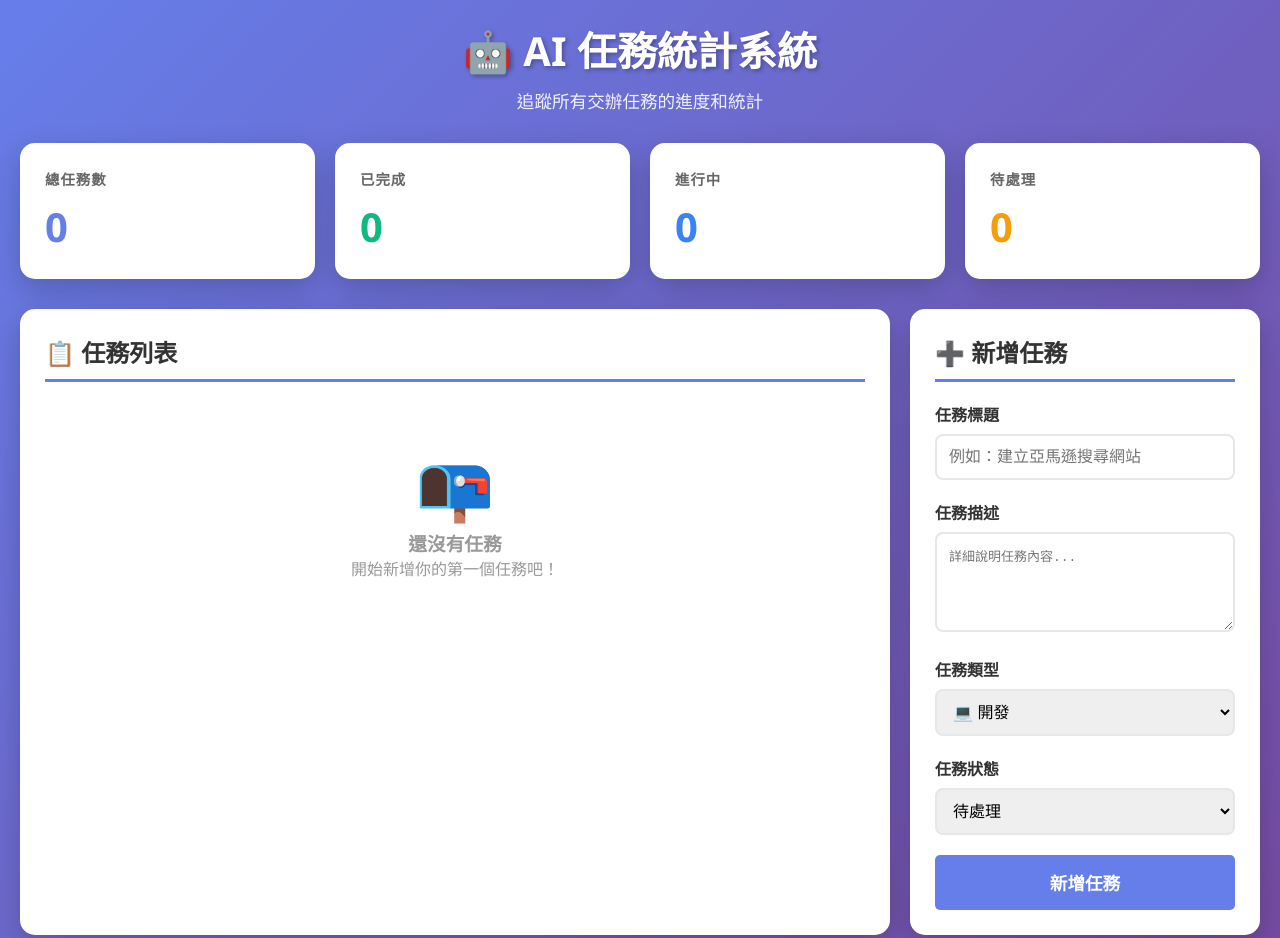
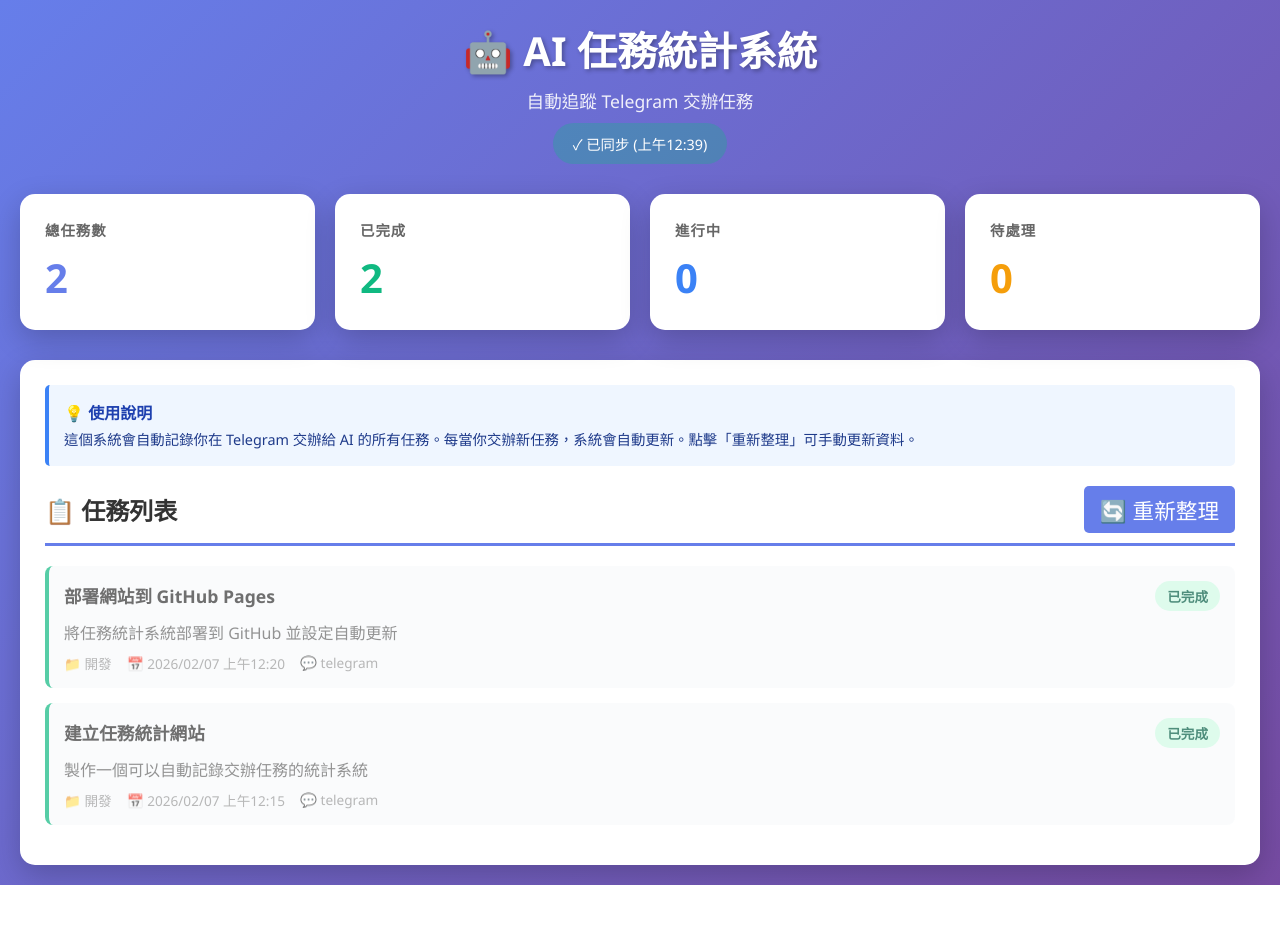
Before and after one commit to smilenccc/ai-task-tracker, a plain HTML site: page index.html in a window 1280 px wide. Shown: the top 938 px of the page. After the commit the page ends 885 px from the top, so only its background shows below. Drawn offline with Linux system fonts and the light colour scheme.

Commit message:
升級為自動同步系統 - 從 GitHub 讀取任務資料

```diff
--- a/index.html
+++ b/index.html
@@ -3,7 +3,7 @@
 <head>
     <meta charset="UTF-8">
     <meta name="viewport" content="width=device-width, initial-scale=1.0">
-    <title>AI 任務統計系統</title>
+    <title>AI 任務統計系統 - 即時同步</title>
     <style>
         * {
             margin: 0;
@@ -38,6 +38,24 @@
         header p {
             font-size: 1.1em;
             opacity: 0.9;
+        }
+
+        .sync-status {
+            background: rgba(255,255,255,0.2);
+            color: white;
+            padding: 10px 20px;
+            border-radius: 25px;
+            display: inline-block;
+            margin-top: 10px;
+            font-size: 0.9em;
+        }
+
+        .sync-status.syncing {
+            background: rgba(59, 130, 246, 0.3);
+        }
+
+        .sync-status.success {
+            background: rgba(16, 185, 129, 0.3);
         }
 
         .dashboard {
@@ -86,12 +104,6 @@
         }
 
         .main-content {
-            display: grid;
-            grid-template-columns: 1fr 350px;
-            gap: 20px;
-        }
-
-        .task-section, .add-task-section {
             background: white;
             border-radius: 15px;
             padding: 25px;
@@ -104,6 +116,25 @@
             color: #333;
             border-bottom: 3px solid #667eea;
             padding-bottom: 10px;
+            display: flex;
+            justify-content: space-between;
+            align-items: center;
+        }
+
+        .refresh-btn {
+            background: #667eea;
+            color: white;
+            border: none;
+            padding: 8px 16px;
+            border-radius: 5px;
+            cursor: pointer;
+            font-size: 0.9em;
+            transition: all 0.3s;
+        }
+
+        .refresh-btn:hover {
+            background: #5568d3;
+            transform: scale(1.05);
         }
 
         .task-item {
@@ -113,6 +144,18 @@
             margin-bottom: 15px;
             border-radius: 8px;
             transition: all 0.3s;
+            animation: slideIn 0.3s ease-out;
+        }
+
+        @keyframes slideIn {
+            from {
+                opacity: 0;
+                transform: translateX(-20px);
+            }
+            to {
+                opacity: 1;
+                transform: translateX(0);
+            }
         }
 
         .task-item:hover {
@@ -181,102 +224,62 @@
             color: #999;
         }
 
-        .task-actions {
-            margin-top: 10px;
-            display: flex;
-            gap: 10px;
+        .empty-state {
+            text-align: center;
+            padding: 60px 40px;
+            color: #999;
         }
 
-        .btn {
-            padding: 8px 15px;
-            border: none;
-            border-radius: 5px;
-            cursor: pointer;
-            font-size: 0.9em;
-            transition: all 0.3s;
-        }
-
-        .btn-complete {
-            background: #10b981;
-            color: white;
-        }
-
-        .btn-complete:hover {
-            background: #059669;
-        }
-
-        .btn-delete {
-            background: #ef4444;
-            color: white;
-        }
-
-        .btn-delete:hover {
-            background: #dc2626;
-        }
-
-        .form-group {
+        .empty-state .icon {
+            font-size: 4em;
             margin-bottom: 20px;
         }
 
-        .form-group label {
-            display: block;
-            margin-bottom: 8px;
-            font-weight: bold;
-            color: #333;
+        .loading {
+            text-align: center;
+            padding: 40px;
+            color: #667eea;
+            font-size: 1.2em;
         }
 
-        .form-group input,
-        .form-group textarea,
-        .form-group select {
-            width: 100%;
-            padding: 12px;
-            border: 2px solid #e5e7eb;
-            border-radius: 8px;
-            font-size: 1em;
-            transition: border 0.3s;
+        .loading::after {
+            content: '...';
+            animation: dots 1.5s steps(4, end) infinite;
         }
 
-        .form-group input:focus,
-        .form-group textarea:focus,
-        .form-group select:focus {
-            outline: none;
-            border-color: #667eea;
+        @keyframes dots {
+            0%, 20% { content: '.'; }
+            40% { content: '..'; }
+            60%, 100% { content: '...'; }
         }
 
-        .form-group textarea {
-            resize: vertical;
-            min-height: 100px;
+        .info-box {
+            background: #eff6ff;
+            border-left: 4px solid #3b82f6;
+            padding: 15px;
+            margin-bottom: 20px;
+            border-radius: 5px;
         }
 
-        .btn-submit {
-            width: 100%;
-            background: #667eea;
-            color: white;
-            padding: 15px;
-            font-size: 1.1em;
-            font-weight: bold;
+        .info-box h4 {
+            color: #1e40af;
+            margin-bottom: 5px;
         }
 
-        .btn-submit:hover {
-            background: #5568d3;
+        .info-box p {
+            color: #1e3a8a;
+            font-size: 0.9em;
+            line-height: 1.5;
         }
 
-        @media (max-width: 1024px) {
-            .main-content {
-                grid-template-columns: 1fr;
+        @media (max-width: 768px) {
+            header h1 {
+                font-size: 1.8em;
             }
-        }
 
-        .empty-state {
-            text-align: center;
-            padding: 40px;
-            color: #999;
-        }
-
-        .empty-state img {
-            width: 100px;
-            margin-bottom: 20px;
-            opacity: 0.5;
+            .dashboard {
+                grid-template-columns: repeat(2, 1fr);
+            }
         }
     </style>
 </head>
@@ -284,123 +287,91 @@
     <div class="container">
         <header>
             <h1>🤖 AI 任務統計系統</h1>
-            <p>追蹤所有交辦任務的進度和統計</p>
+            <p>自動追蹤 Telegram 交辦任務</p>
+            <div class="sync-status" id="syncStatus">
+                🔄 載入中...
+            </div>
         </header>
 
         <div class="dashboard">
             <div class="stat-card">
                 <h3>總任務數</h3>
-                <div class="number" id="totalTasks">0</div>
+                <div class="number" id="totalTasks">-</div>
             </div>
             <div class="stat-card completed">
                 <h3>已完成</h3>
-                <div class="number" id="completedTasks">0</div>
+                <div class="number" id="completedTasks">-</div>
             </div>
             <div class="stat-card in-progress">
                 <h3>進行中</h3>
-                <div class="number" id="inProgressTasks">0</div>
+                <div class="number" id="inProgressTasks">-</div>
             </div>
             <div class="stat-card pending">
                 <h3>待處理</h3>
-                <div class="number" id="pendingTasks">0</div>
+                <div class="number" id="pendingTasks">-</div>
             </div>
         </div>
 
         <div class="main-content">
-            <div class="task-section">
-                <h2 class="section-title">📋 任務列表</h2>
-                <div id="taskList"></div>
+            <div class="info-box">
+                <h4>💡 使用說明</h4>
+                <p>這個系統會自動記錄你在 Telegram 交辦給 AI 的所有任務。每當你交辦新任務，系統會自動更新。點擊「重新整理」可手動更新資料。</p>
             </div>
 
-            <div class="add-task-section">
-                <h2 class="section-title">➕ 新增任務</h2>
-                <form id="taskForm">
-                    <div class="form-group">
-                        <label for="taskTitle">任務標題</label>
-                        <input type="text" id="taskTitle" required placeholder="例如：建立亞馬遜搜尋網站">
-                    </div>
-                    <div class="form-group">
-                        <label for="taskDescription">任務描述</label>
-                        <textarea id="taskDescription" placeholder="詳細說明任務內容..."></textarea>
-                    </div>
-                    <div class="form-group">
-                        <label for="taskCategory">任務類型</label>
-                        <select id="taskCategory">
-                            <option value="開發">💻 開發</option>
-                            <option value="研究">🔍 研究</option>
-                            <option value="資料處理">📊 資料處理</option>
-                            <option value="設計">🎨 設計</option>
-                            <option value="其他">📦 其他</option>
-                        </select>
-                    </div>
-                    <div class="form-group">
-                        <label for="taskStatus">任務狀態</label>
-                        <select id="taskStatus">
-                            <option value="pending">待處理</option>
-                            <option value="in-progress">進行中</option>
-                            <option value="completed">已完成</option>
-                        </select>
-                    </div>
-                    <button type="submit" class="btn btn-submit">新增任務</button>
-                </form>
+            <h2 class="section-title">
+                📋 任務列表
+                <button class="refresh-btn" onclick="loadTasks()">🔄 重新整理</button>
+            </h2>
+            <div id="taskList">
+                <div class="loading">載入任務資料中</div>
             </div>
         </div>
     </div>
 
     <script>
-        // 任務管理系統
-        class TaskTracker {
+        // 任務管理系統 - 從 GitHub 讀取
+        class TaskTrackerSync {
             constructor() {
-                this.tasks = this.loadTasks();
+                this.tasks = [];
+                this.dataUrl = 'tasks.json';
                 this.init();
             }
 
-            init() {
-                this.renderTasks();
-                this.updateStats();
-                this.setupEventListeners();
+            async init() {
+                await this.loadTasks();
+                // 每 30 秒自動重新整理
+                setInterval(() => this.loadTasks(), 30000);
             }
 
-            loadTasks() {
-                const saved = localStorage.getItem('aiTasks');
-                return saved ? JSON.parse(saved) : [];
-            }
+            async loadTasks() {
+                try {
+                    this.updateSyncStatus('syncing', '🔄 同步中...');
 
-            saveTasks() {
-                localStorage.setItem('aiTasks', JSON.stringify(this.tasks));
-            }
+                    // 加上時間戳避免快取
+                    const response = await fetch(`${this.dataUrl}?t=${Date.now()}`);
 
-            addTask(task) {
-                const newTask = {
-                    id: Date.now(),
-                    ...task,
-                    createdAt: new Date().toISOString(),
-                    updatedAt: new Date().toISOString()
-                };
-                this.tasks.unshift(newTask);
-                this.saveTasks();
-                this.renderTasks();
-                this.updateStats();
-            }
+                    if (!response.ok) {
+                        throw new Error('無法載入資料');
+                    }
 
-            deleteTask(id) {
-                if (confirm('確定要刪除這個任務嗎？')) {
-                    this.tasks = this.tasks.filter(task => task.id !== id);
-                    this.saveTasks();
+                    const data = await response.json();
+                    this.tasks = data.tasks || [];
+
                     this.renderTasks();
                     this.updateStats();
+                    this.updateSyncStatus('success', `✓ 已同步 (${this.formatTime(data.lastUpdated)})`);
+
+                } catch (error) {
+                    console.error('載入任務失敗:', error);
+                    this.updateSyncStatus('error', '⚠️ 同步失敗');
+                    this.showError();
                 }
             }
 
-            updateTaskStatus(id, status) {
-                const task = this.tasks.find(t => t.id === id);
-                if (task) {
-                    task.status = status;
-                    task.updatedAt = new Date().toISOString();
-                    this.saveTasks();
-                    this.renderTasks();
-                    this.updateStats();
-                }
+            updateSyncStatus(status, text) {
+                const statusEl = document.getElementById('syncStatus');
+                statusEl.textContent = text;
+                statusEl.className = `sync-status ${status}`;
             }
 
             renderTasks() {
@@ -409,15 +380,20 @@
                 if (this.tasks.length === 0) {
                     taskList.innerHTML = `
                         <div class="empty-state">
-                            <div style="font-size: 4em;">📭</div>
-                            <h3>還沒有任務</h3>
-                            <p>開始新增你的第一個任務吧！</p>
+                            <div class="icon">📭</div>
+                            <h3>還沒有任務記錄</h3>
+                            <p>當你在 Telegram 交辦任務給 AI 時，任務會自動出現在這裡</p>
                         </div>
                     `;
                     return;
                 }
 
-                taskList.innerHTML = this.tasks.map(task => `
+                // 按時間排序（最新在前）
+                const sortedTasks = [...this.tasks].sort((a, b) =>
+                    new Date(b.createdAt) - new Date(a.createdAt)
+                );
+
+                taskList.innerHTML = sortedTasks.map(task => `
                     <div class="task-item ${task.status}">
                         <div class="task-header">
                             <div class="task-title">${this.escapeHtml(task.title)}</div>
@@ -429,11 +405,7 @@
                         <div class="task-meta">
                             <span>📁 ${task.category}</span>
                             <span>📅 ${this.formatDate(task.createdAt)}</span>
-                        </div>
-                        <div class="task-actions">
-                            ${task.status !== 'completed' ?
-                                `<button class="btn btn-complete" onclick="tracker.updateTaskStatus(${task.id}, 'completed')">✓ 完成</button>` : ''}
-                            <button class="btn btn-delete" onclick="tracker.deleteTask(${task.id})">🗑️ 刪除</button>
+                            <span>💬 ${task.source}</span>
                         </div>
                     </div>
                 `).join('');
@@ -449,20 +421,15 @@
                     this.tasks.filter(t => t.status === 'pending').length;
             }
 
-            setupEventListeners() {
-                document.getElementById('taskForm').addEventListener('submit', (e) => {
-                    e.preventDefault();
-
-                    const task = {
-                        title: document.getElementById('taskTitle').value,
-                        description: document.getElementById('taskDescription').value,
-                        category: document.getElementById('taskCategory').value,
-                        status: document.getElementById('taskStatus').value
-                    };
-
-                    this.addTask(task);
-                    e.target.reset();
-                });
+            showError() {
+                const taskList = document.getElementById('taskList');
+                taskList.innerHTML = `
+                    <div class="empty-state">
+                        <div class="icon">⚠️</div>
+                        <h3>無法載入任務資料</h3>
+                        <p>請稍後再試，或點擊上方的重新整理按鈕</p>
+                    </div>
+                `;
             }
 
             getStatusText(status) {
@@ -485,6 +452,15 @@
                 });
             }
 
+            formatTime(dateString) {
+                if (!dateString) return '';
+                const date = new Date(dateString);
+                return date.toLocaleTimeString('zh-TW', {
+                    hour: '2-digit',
+                    minute: '2-digit'
+                });
+            }
+
             escapeHtml(text) {
                 const div = document.createElement('div');
                 div.textContent = text;
@@ -493,7 +469,18 @@
         }
 
         // 初始化系統
-        const tracker = new TaskTracker();
+        let tracker;
+
+        function loadTasks() {
+            if (tracker) {
+                tracker.loadTasks();
+            }
+        }
+
+        // 頁面載入完成後初始化
+        window.addEventListener('DOMContentLoaded', () => {
+            tracker = new TaskTrackerSync();
+        });
     </script>
 </body>
 </html>
--- /dev/null
+++ b/tasks.json
@@ -0,0 +1,25 @@
+{
+  "tasks": [
+    {
+      "id": 1,
+      "title": "建立任務統計網站",
+      "description": "製作一個可以自動記錄交辦任務的統計系統",
+      "category": "開發",
+      "status": "completed",
+      "createdAt": "2026-02-07T00:15:00.000Z",
+      "updatedAt": "2026-02-07T00:39:00.000Z",
+      "source": "telegram"
+    },
+    {
+      "id": 2,
+      "title": "部署網站到 GitHub Pages",
+      "description": "將任務統計系統部署到 GitHub 並設定自動更新",
+      "category": "開發",
+      "status": "completed",
+      "createdAt": "2026-02-07T00:20:00.000Z",
+      "updatedAt": "2026-02-07T00:33:00.000Z",
+      "source": "telegram"
+    }
+  ],
+  "lastUpdated": "2026-02-07T00:39:00.000Z"
+}
```
Also changed, not shown: 1 other file.
